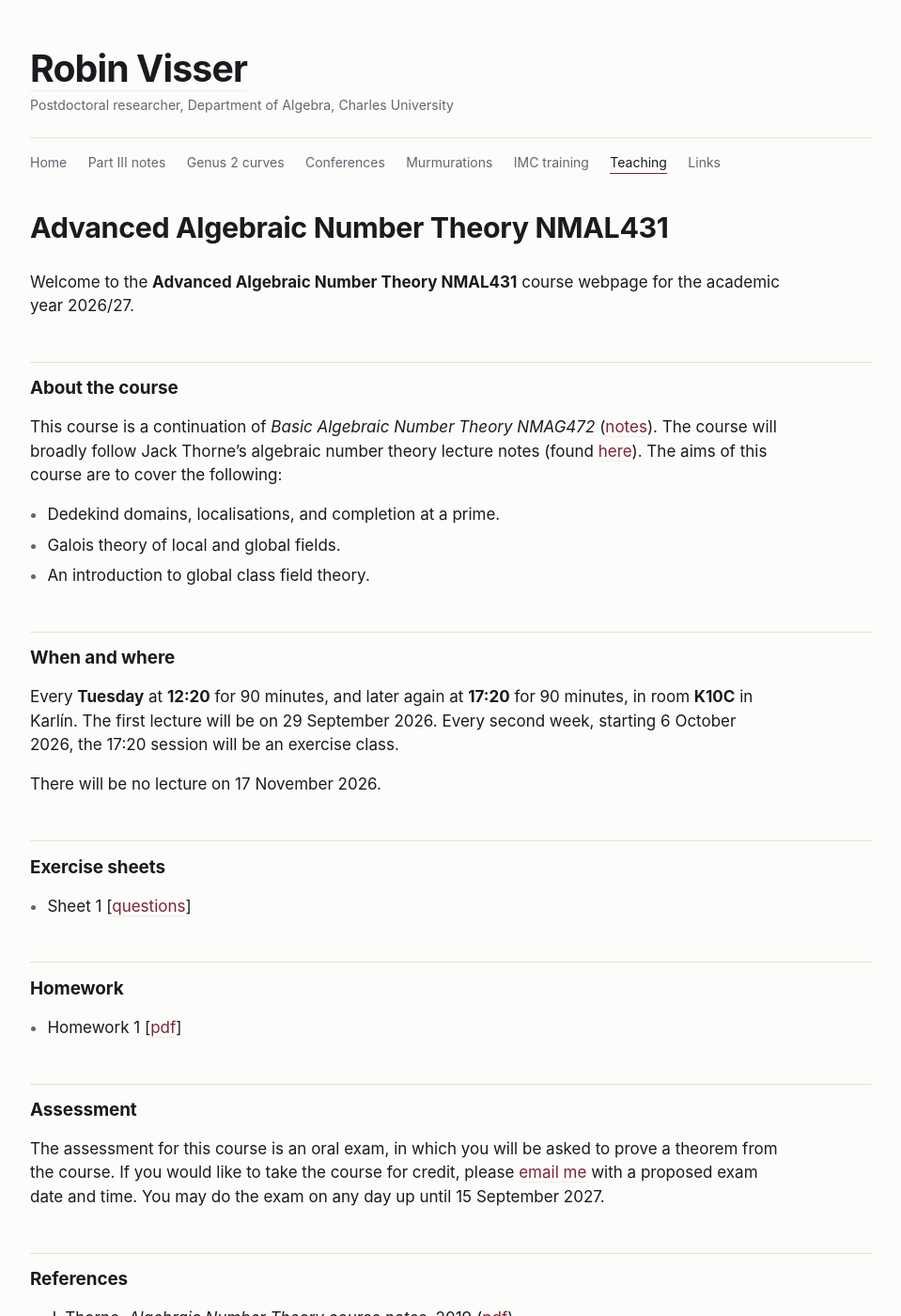
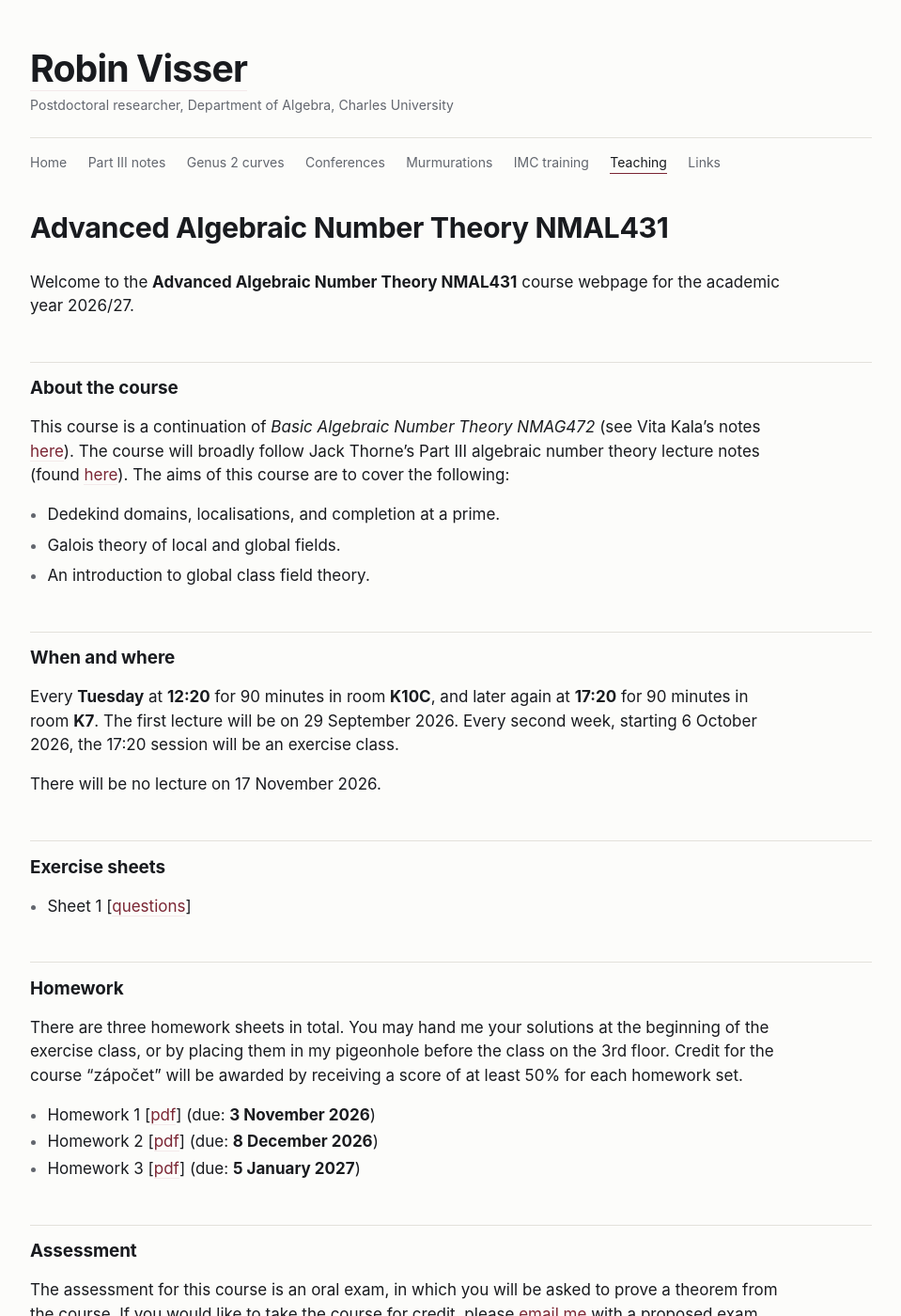
Before and after one commit to rvisser7/rvisser7.github.io, a Jekyll site: the page built from nmal431/index.md, in a window 1280 px wide and 1400 px high. Shown: the whole window at 94% size, without its empty margins (160-1119 px from the left). Built offline with Jekyll 4.4.1, drawn with Linux system fonts in a browser that asks for light colours.

Commit message:
Revise NMAL431 course webpage content
Updated course details for NMAL431, including changes to homework submission and assessment information.

```diff
--- a/nmal431/index.md
+++ b/nmal431/index.md
@@ -9,8 +9,8 @@ Welcome to the **Advanced Algebraic Number Theory NMAL431** course webpage for t
 
 ## About the course
 
-This course is a continuation of *Basic Algebraic Number Theory NMAG472* ([notes]({{ site.nmal431_base }}/bant.pdf)).
-The course will broadly follow Jack Thorne's algebraic number theory lecture notes (found [here]({{ site.nmal431_base }}/jackthorne_notes.pdf)).
+This course is a continuation of *Basic Algebraic Number Theory NMAG472* (see Vita Kala's notes [here]({{ site.nmal431_base }}/bant.pdf)).
+The course will broadly follow Jack Thorne's Part III algebraic number theory lecture notes (found [here]({{ site.nmal431_base }}/jackthorne_notes.pdf)).
 The aims of this course are to cover the following:
 
 - Dedekind domains, localisations, and completion at a prime.
@@ -19,7 +19,7 @@ The aims of this course are to cover the following:
 
 ## When and where
 
-Every **Tuesday** at **12:20** for 90 minutes, and later again at **17:20** for 90 minutes, in room **K10C** in Karlín.
+Every **Tuesday** at **12:20** for 90 minutes in room **K10C**, and later again at **17:20** for 90 minutes in room **K7**.
 The first lecture will be on 29 September 2026. Every second week, starting 6 October 2026, the 17:20 session will be an exercise class.
 
 There will be no lecture on 17 November 2026.
@@ -37,11 +37,12 @@ There will be no lecture on 17 November 2026.
 
 ## Homework
 
+There are three homework sheets in total.  You may hand me your solutions at the beginning of the exercise class, or by placing them in my pigeonhole before the class on the 3rd floor.   Credit for the course "zápočet" will be awarded by receiving a score of at least 50% for each homework set.
+
 {: .dense}
-- Homework 1 [[pdf]({{ site.nmal431_base }}/hw1.pdf)]{% comment %}
-- Homework 2 [[pdf]({{ site.nmal431_base }}/hw2.pdf)]
-- Homework 3 [[pdf]({{ site.nmal431_base }}/hw3.pdf)]
-{% endcomment %}
+- Homework 1 [[pdf]({{ site.nmal431_base }}/hw1.pdf)] (due: **3 November 2026**)
+- Homework 2 [[pdf]({{ site.nmal431_base }}/hw2.pdf)] (due: **8 December 2026**)
+- Homework 3 [[pdf]({{ site.nmal431_base }}/hw3.pdf)] (due: **5 January 2027**)
 
 ## Assessment
 
```
